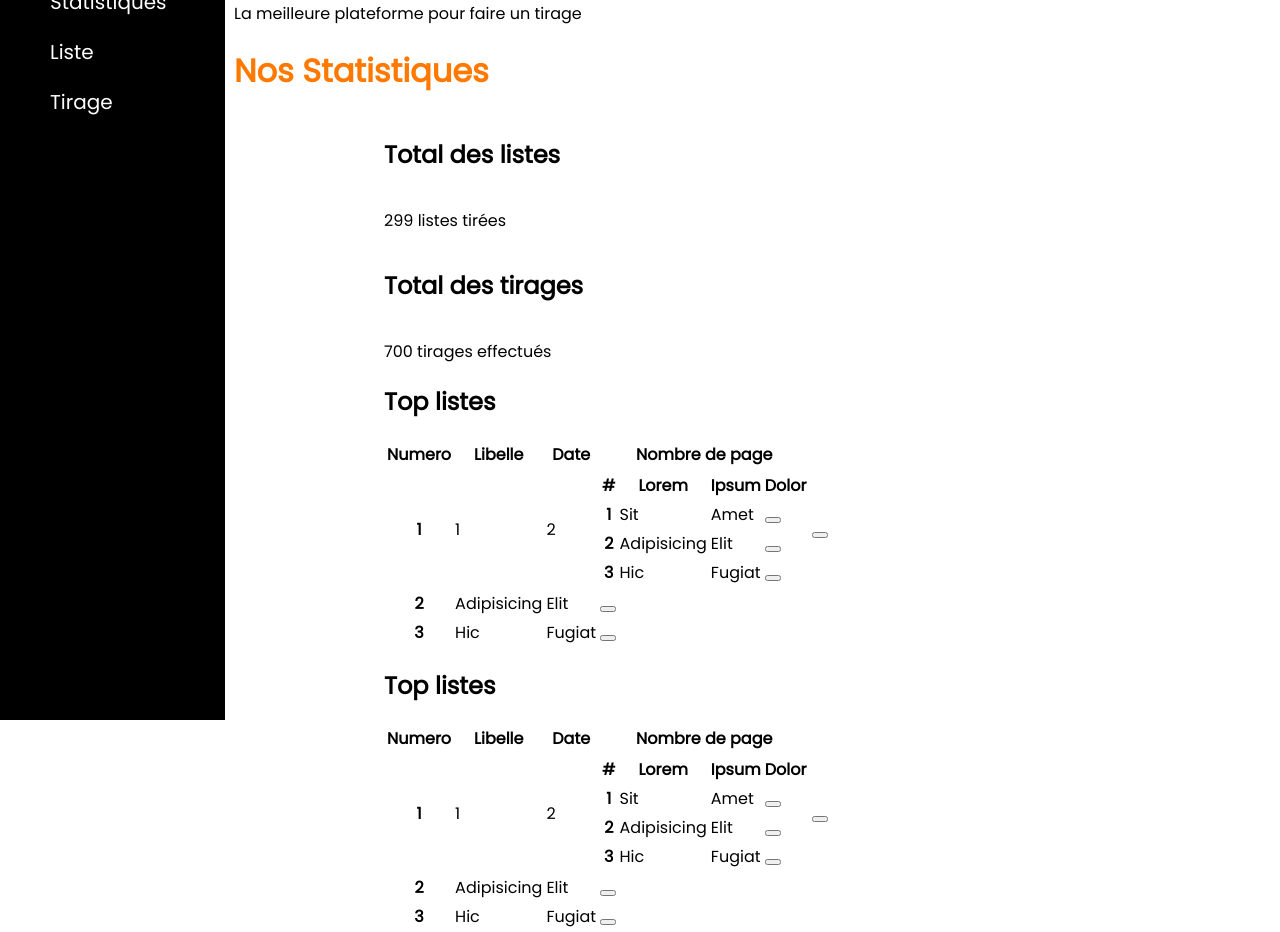
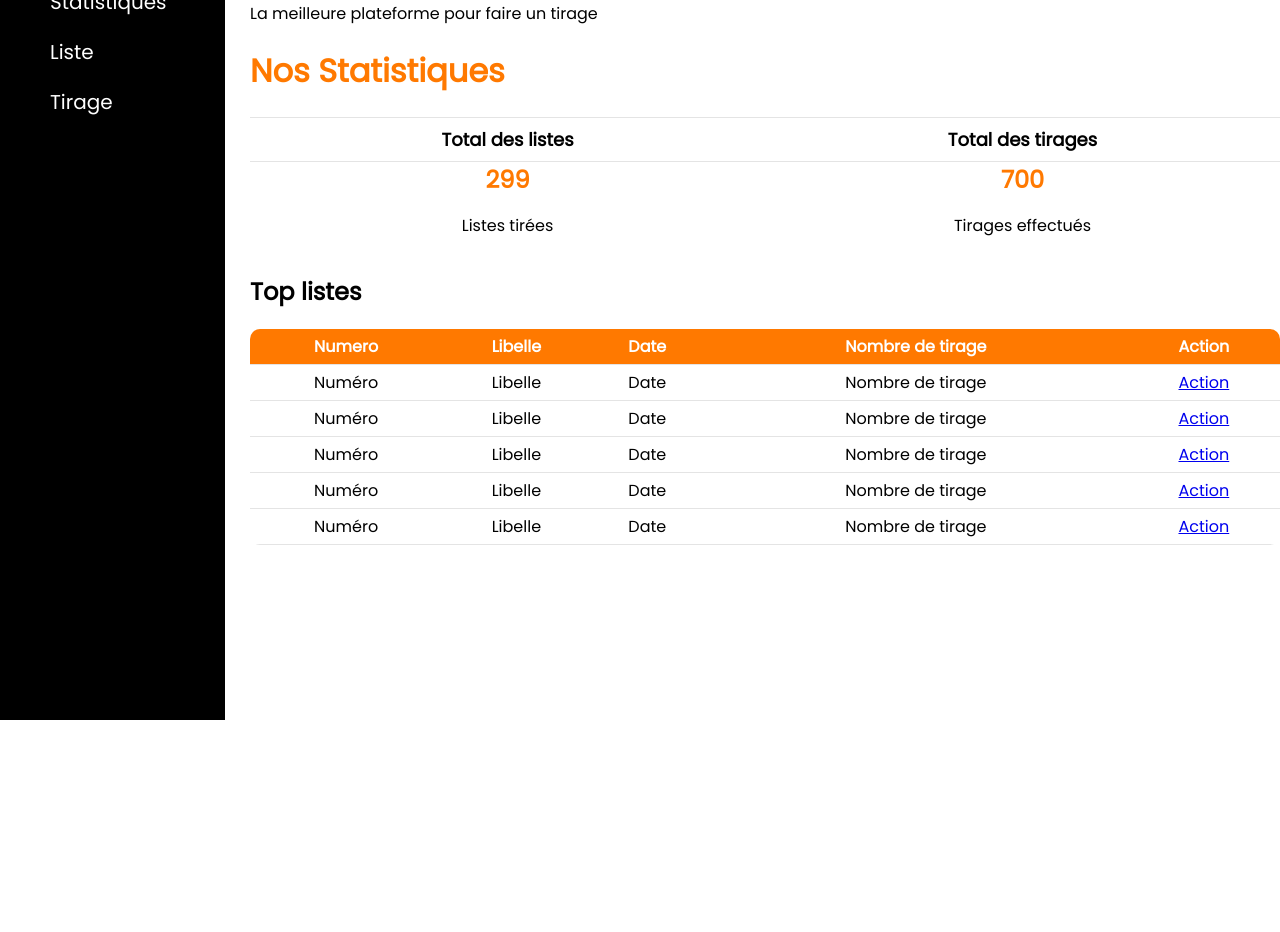
Before and after one commit to IvinoDev/FreeTirageFront-end, an Angular app: page /accueil in a window 1280 px wide. Shown: the part 160-1092 px from the top of the page. After the commit the page ends 800 px from the top, so only its background shows below. Built offline with nearby package versions, Linux system fonts and the light colour scheme.

Commit message:
adding a table for the top lists

```diff
--- a/src/app/app.component.scss
+++ b/src/app/app.component.scss
@@ -52,15 +52,14 @@ h1 {
     position: fixed;
     top: 60px;
     z-index: 3;
-
 }
 
 .main_content{
     float: right;
     top: 70px;
     position: relative;
-    width: 70%;
     left: 0;
+    width: calc(100% - 250px)
 }
 
 .page_title{
--- a/src/app/page-accueil/page-accueil.component.html
+++ b/src/app/page-accueil/page-accueil.component.html
@@ -6,10 +6,32 @@
 <div class="stats">
     <h1 class="statistique">Nos Statistiques</h1>
     <div class="stats_main">
+      <div class="stats-container">
+        <div class="stat">
+          <div class="stat-title">
             <h2>Total des listes</h2>
-        <p>299 listes tirées</p>
+          </div>
+          <div class="stat-body">
+            <div class="number">299</div>
+            <div class="icon"></div>
+            <div class="text">
+              <p>Listes tirées</p>
+            </div>
+          </div>
+        </div>
+        <div class="stat">
+          <div class="stat-title">
             <h2>Total des tirages</h2>
-        <p>700 tirages effectués</p>
+          </div>
+          <div class="stat-body">
+            <div class="number">700</div>
+            <div class="icon"></div>
+            <div class="text">
+              <p>Tirages effectués</p>
+            </div>
+          </div>
+        </div>
+      </div>
     </div>
 </div>
 
@@ -19,176 +41,52 @@
         <table class="table align-middle">
             <thead>
               <tr>
-                <th scope="col">Numero</th>
-                <th scope="col">Libelle</th>
-                <th scope="col">Date</th>
-                <th scope="col">Nombre de page</th>
+                <th>Numero</th>
+                <th>Libelle</th>
+                <th>Date</th>
+                <th>Nombre de tirage</th>
+                <th>Action</th>
               </tr>
             </thead>
             <tbody>
               <tr>
-                <th scope="row">1</th>
-                <td>1</td>
-                <td>2</td>
-                <table class="table align-middle">
-  <thead>
-    <tr>
-      <th scope="col">#</th>
-      <th scope="col">Lorem</th>
-      <th scope="col">Ipsum</th>
-      <th scope="col">Dolor</th>
-    </tr>
-  </thead>
-  <tbody>
-    <tr>
-      <th scope="row">1</th>
-      <td>Sit</td>
-      <td>Amet</td>
-      <td>
-        <button type="button" class="btn btn-link btn-sm px-3" mdbRipple rippleColor="dark">
-          <i class="fas fa-times"></i>
-        </button>
-      </td>
+                <td>Numéro</td>
+                <td>Libelle</td>
+                <td>Date</td>
+                <td>Nombre de tirage</td>
+                <td><a href="#">Action</a></td>
               </tr>
               <tr>
-      <th scope="row">2</th>
-      <td>Adipisicing</td>
-      <td>Elit</td>
-      <td>
-        <button type="button" class="btn btn-link btn-sm px-3" mdbRipple rippleColor="dark">
-          <i class="fas fa-times"></i>
-        </button>
-      </td>
+                <td>Numéro</td>
+                <td>Libelle</td>
+                <td>Date</td>
+                <td>Nombre de tirage</td>
+                <td><a href="#">Action</a></td>
               </tr>
               <tr>
-      <th scope="row">3</th>
-      <td>Hic</td>
-      <td>Fugiat</td>
-      <td>
-        <button type="button" class="btn btn-link btn-sm px-3" mdbRipple rippleColor="dark">
-          <i class="fas fa-times"></i>
-        </button>
-      </td>
-    </tr>
-  </tbody>
-</table>
-                <td>
-                  <button type="button" class="btn btn-link btn-sm px-3" mdbRipple rippleColor="dark">
-                    <i class="fas fa-times"></i>
-                  </button>
-                </td>
+                <td>Numéro</td>
+                <td>Libelle</td>
+                <td>Date</td>
+                <td>Nombre de tirage</td>
+                <td><a href="#">Action</a></td>
               </tr>
               <tr>
-                <th scope="row">2</th>
-                <td>Adipisicing</td>
-                <td>Elit</td>
-                <td>
-                  <button type="button" class="btn btn-link btn-sm px-3" mdbRipple rippleColor="dark">
-                    <i class="fas fa-times"></i>
-                  </button>
-                </td>
+                <td>Numéro</td>
+                <td>Libelle</td>
+                <td>Date</td>
+                <td>Nombre de tirage</td>
+                <td><a href="#">Action</a></td>
               </tr>
               <tr>
-                <th scope="row">3</th>
-                <td>Hic</td>
-                <td>Fugiat</td>
+                <td>Numéro</td>
+                <td>Libelle</td>
+                <td>Date</td>
+                <td>Nombre de tirage</td>
                 <td>
-                  <button type="button" class="btn btn-link btn-sm px-3" mdbRipple rippleColor="dark">
-                    <i class="fas fa-times"></i>
-                  </button>
+                  <a href="#">Action</a>
                 </td>
               </tr>
             </tbody>
           </table>
     </div>
 </div>
-
-<div class="top_lists">
-    <h2>Top listes</h2>
-    <div>
-        <table class="table align-middle">
-            <thead>
-              <tr>
-                <th scope="col">Numero</th>
-                <th scope="col">Libelle</th>
-                <th scope="col">Date</th>
-                <th scope="col">Nombre de page</th>
-              </tr>
-            </thead>
-            <tbody>
-              <tr>
-                <th scope="row">1</th>
-                <td>1</td>
-                <td>2</td>
-                <table class="table align-middle">
-  <thead>
-    <tr>
-      <th scope="col">#</th>
-      <th scope="col">Lorem</th>
-      <th scope="col">Ipsum</th>
-      <th scope="col">Dolor</th>
-    </tr>
-  </thead>
-  <tbody>
-    <tr>
-      <th scope="row">1</th>
-      <td>Sit</td>
-      <td>Amet</td>
-      <td>
-        <button type="button" class="btn btn-link btn-sm px-3" mdbRipple rippleColor="dark">
-          <i class="fas fa-times"></i>
-        </button>
-      </td>
-    </tr>
-    <tr>
-      <th scope="row">2</th>
-      <td>Adipisicing</td>
-      <td>Elit</td>
-      <td>
-        <button type="button" class="btn btn-link btn-sm px-3" mdbRipple rippleColor="dark">
-          <i class="fas fa-times"></i>
-        </button>
-      </td>
-    </tr>
-    <tr>
-      <th scope="row">3</th>
-      <td>Hic</td>
-      <td>Fugiat</td>
-      <td>
-        <button type="button" class="btn btn-link btn-sm px-3" mdbRipple rippleColor="dark">
-          <i class="fas fa-times"></i>
-        </button>
-      </td>
-    </tr>
-  </tbody>
-</table>
-                <td>
-                  <button type="button" class="btn btn-link btn-sm px-3" mdbRipple rippleColor="dark">
-                    <i class="fas fa-times"></i>
-                  </button>
-                </td>
-              </tr>
-              <tr>
-                <th scope="row">2</th>
-                <td>Adipisicing</td>
-                <td>Elit</td>
-                <td>
-                  <button type="button" class="btn btn-link btn-sm px-3" mdbRipple rippleColor="dark">
-                    <i class="fas fa-times"></i>
-                  </button>
-                </td>
-              </tr>
-              <tr>
-                <th scope="row">3</th>
-                <td>Hic</td>
-                <td>Fugiat</td>
-                <td>
-                  <button type="button" class="btn btn-link btn-sm px-3" mdbRipple rippleColor="dark">
-                    <i class="fas fa-times"></i>
-                  </button>
-                </td>
-              </tr>
-            </tbody>
-          </table>
-    </div>
-</div>
--- a/src/app/page-accueil/page-accueil.component.scss
+++ b/src/app/page-accueil/page-accueil.component.scss
@@ -2,11 +2,54 @@ h1 {
     color: #FF7900
 }
 
-.first_heading, .statistique{
-   margin-left: -150px;
-}
 
 .stats_main h2 {
     display: inline-flex;
 
 }
+.stats-container {
+    display: flex;
+    width: 100%;
+}
+.stat {
+    width: 100%;
+    text-align: center;
+}
+.stat-title {
+    border-top: 1px solid #e4e4e4;
+    border-bottom: 1px solid #e4e4e4;
+}
+
+.stat-title h2 {
+    margin: 0;
+    font-size: 18px;
+    padding: 8px;
+}
+
+.stat .number {
+    color: #ff7900;
+    font-weight: 900;
+    font-size: 1.5rem;
+}
+
+table.table.align-middle {
+    width: 100%;
+    border-collapse: collapse;
+    border-radius: 10px;
+    overflow: hidden;
+}
+table.table.align-middle thead {
+    color: #fff;
+    background: #ff7900;
+}
+
+table.table.align-middle tr {
+    border-bottom: 1px solid #e4e4e4;
+}
+
+table.table.align-middle td {
+    text-align: center;
+}
+table.table.align-middle th, table.table.align-middle td {
+    padding: 5px 0;
+}
```
Lines whose indentation alone changed are shown as unchanged.
